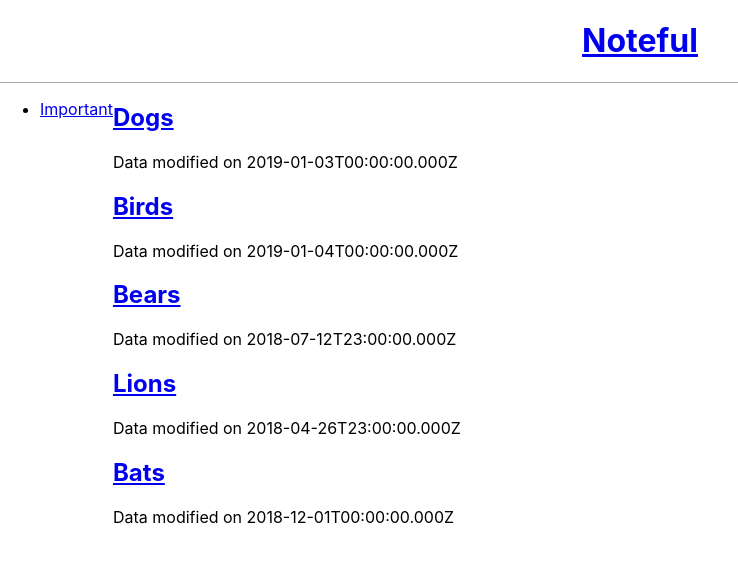
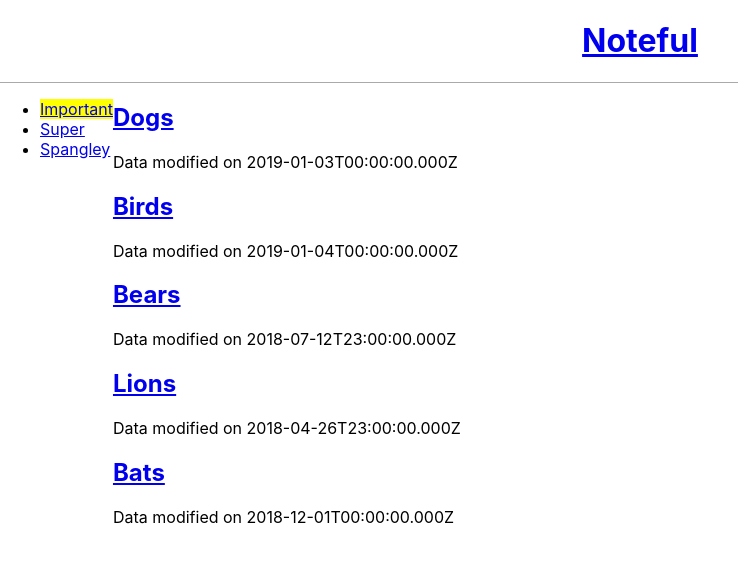
Before and after one commit to asching7108/noteful, a React (Create React App) app: page /folder/b0715efe-ffaf-11e8-8eb2-f2801f1b9fd1 in a window 1280 px wide. Shown: the top 562 px of the page, without its empty margins (0-738 px from the left). Built offline with nearby package versions, Linux system fonts and the light colour scheme.

Commit message:
Use NavLink instead of Link

```diff
--- a/package.json
+++ b/package.json
@@ -8,6 +8,7 @@
     "@testing-library/user-event": "^7.2.1",
     "react": "^16.12.0",
     "react-dom": "^16.12.0",
+    "react-router-dom": "^5.1.2",
     "react-scripts": "3.3.0"
   },
   "scripts": {
--- a/src/App.js
+++ b/src/App.js
@@ -1,5 +1,5 @@
 import React, { Component } from 'react';
-import { Route, Link, NavLink } from 'react-router-dom';
+import { Route, Link } from 'react-router-dom';
 import './App.css';
 import MainPageMain from './MainPageMain/MainPageMain';
 import NotePageMain from './NotePageMain/NotePageMain';
@@ -9,8 +9,15 @@ import DATA from './data';
 
 class App extends Component {
   state = {
-    folders: DATA.folders,
-    notes: DATA.notes
+    folders: [],
+    notes: []
+  }
+
+  componentDidMount() {
+    this.setState ({
+      folders: DATA.folders,
+      notes: DATA.notes
+    })
   }
 
 	render() {
@@ -33,7 +40,7 @@ class App extends Component {
               path='/folder/:folderId'
               render={(routerProps) =>
                 <MainPageSidebar
-                  folders={[folders.find(f => f.id === routerProps.match.params.folderId)]}
+                  folders={folders}
                 />}
             />
             <Route
--- a/src/MainPageSidebar/MainPageSidebar.js
+++ b/src/MainPageSidebar/MainPageSidebar.js
@@ -1,5 +1,5 @@
 import React, { Component } from 'react';
-import { Link } from 'react-router-dom';
+import { NavLink } from 'react-router-dom';
 
 class MainPageSidebar extends Component {
 	render() {
@@ -9,7 +9,14 @@ class MainPageSidebar extends Component {
 				<ul className='folderList'>
 					{folders.map(folder =>
 						<li className="folder" key={folder.id}>
-							<Link to={`/folder/${folder.id}`}>{folder.name}</Link>
+							<NavLink
+								to={`/folder/${folder.id}`}
+								activeStyle={{
+									background: 'yellow'
+								}}
+							>
+								{folder.name}
+							</NavLink>
 						</li>
 					)}
 				</ul>
```
Also changed, not shown: 1 other file (tests, documents, lock files or other folders).
